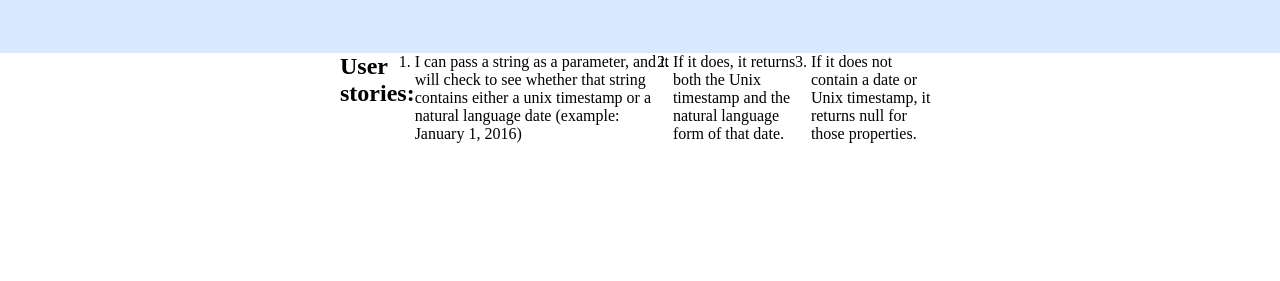
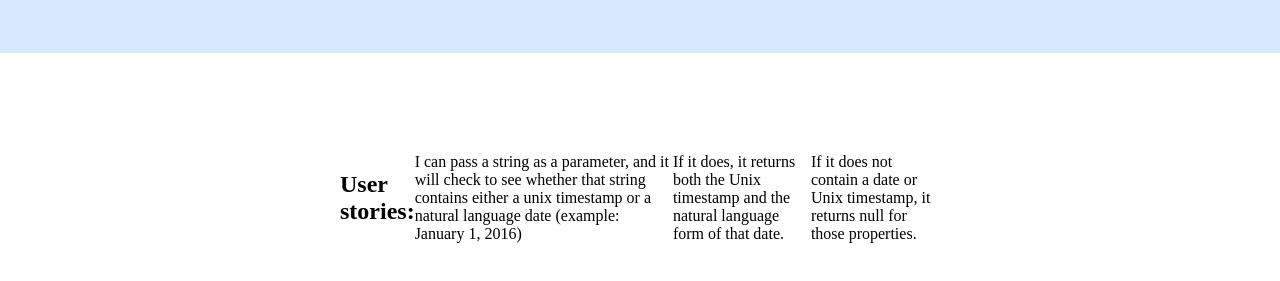
Before and after one commit to dsemel/Timestamp_Microservice, a website: page views/index.html in a window 1280 px wide. Shown: the part 97-378 px from the top of the page. Drawn offline with Linux system fonts and the light colour scheme.

Commit message:
Checkpoint

```diff
--- a/public/style.css
+++ b/public/style.css
@@ -31,16 +31,13 @@
 .box1{
   width:600px;
   display:flex;
-
-  justify-content:center;
+  padding:100px;
+  justify-content:space-between;
   align-items:center;
 
 }
 
-ol{
-  display:flex;
-  justify-content:center;
-}
+
 
 a {
 	color: #2574A9;
--- a/views/index.html
+++ b/views/index.html
@@ -22,23 +22,19 @@
        <div class="box1">
 
 
-           <ol>
+
 
         <h2>User stories:</h2>
                <br>
-<li>I can pass a string as a parameter, and it will check to see whether that string contains either a unix timestamp or a natural language date (example: January 1, 2016) </li>
-<li>If it does, it returns both the Unix timestamp and the natural language form of that date.</li>
-<li>If it does not contain a date or Unix timestamp, it returns null for those properties.</li>
-            </ol>
 
-       </div>
-       <div class="box2">
+<div class="item1">I can pass a string as a parameter, and it will check to see whether that string contains either a unix timestamp or a natural language date (example: January 1, 2016) </div>
+<div class="item2">If it does, it returns both the Unix timestamp and the natural language form of that date.</div>
+<div class="item3">If it does not contain a date or Unix timestamp, it returns null for those properties.</div>
+
 
        </div>
 
-       <div class="box3">
 
-       </div>
      </div>
    </body>
 
```
